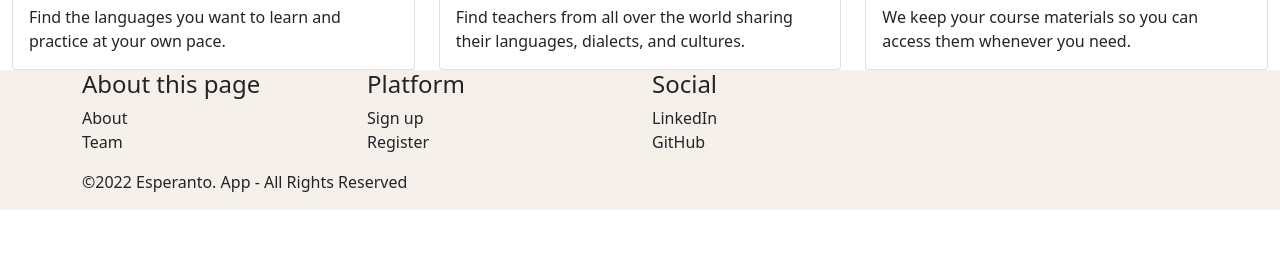
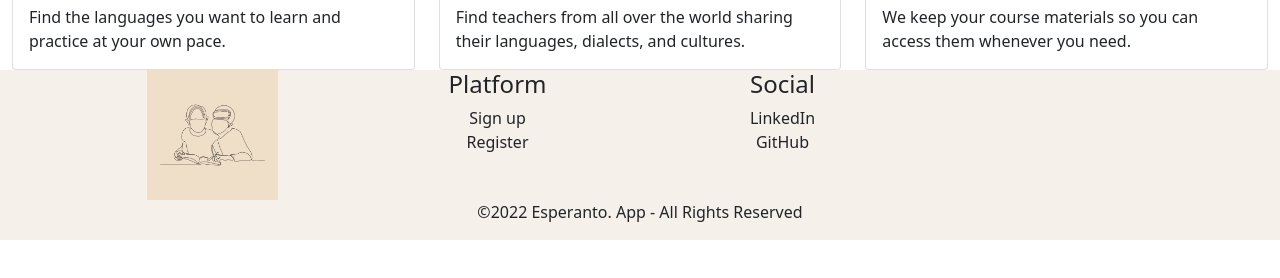
Before and after one commit to alibeniaminali/Esperanto, a React (Create React App) app in the folder client/: page / in a window 1280 px wide. Shown: the part 428-706 px from the top of the page. Built offline with nearby package versions, Linux system fonts and the light colour scheme.

Commit message:
edit teachers

```diff
--- a/client/src/components/Footer.js
+++ b/client/src/components/Footer.js
@@ -1,4 +1,5 @@
 import React from 'react'
+import FooterImage from '../images/footer-image.png'
 
 const Footer = () => {
     return (
@@ -6,11 +7,9 @@ const Footer = () => {
             <div className="container">
                 <div className="row">
                     <div className="col-md-3 col-sm-6">
-                        <h4>About this page</h4>
-                        <ul className="list-unstyled">
-                            <li>About</li>
-                            <li>Team</li>
-                        </ul>
+                    <img
+                        src={FooterImage} className="footer-image" alt="person studying online">
+                    </img>
                     </div>
                     <div className="col-md-3 col-sm-6">
                         <h4>Platform</h4>
--- a/client/src/components/Home.js
+++ b/client/src/components/Home.js
@@ -28,7 +28,7 @@ const Home = () => {
       <img
       src="https://media.istockphoto.com/photos/student-using-laptop-having-online-class-with-teacher-picture-id1288092444?b=1&k=20&m=1288092444&s=170667a&w=0&h=L968NhkwgRZhpHWoNtdKy_Hk4kNELzb88Jp9Ja5qzWY="
       className="img-thumbnail"
-      alt="...">
+      alt="person studying online">
       </img>
     </Col>
   </Row>
--- a/client/src/styles/components/_footer.scss
+++ b/client/src/styles/components/_footer.scss
@@ -6,5 +6,8 @@
     // width: 100%;
     // height:auto;
     // color: black;
-    // text-align: center;
+    text-align: center;
+    .footer-image {
+        width: 50%;
+    }
 }
```
Also changed, not shown: client/src/images/footer-image.png (added).
